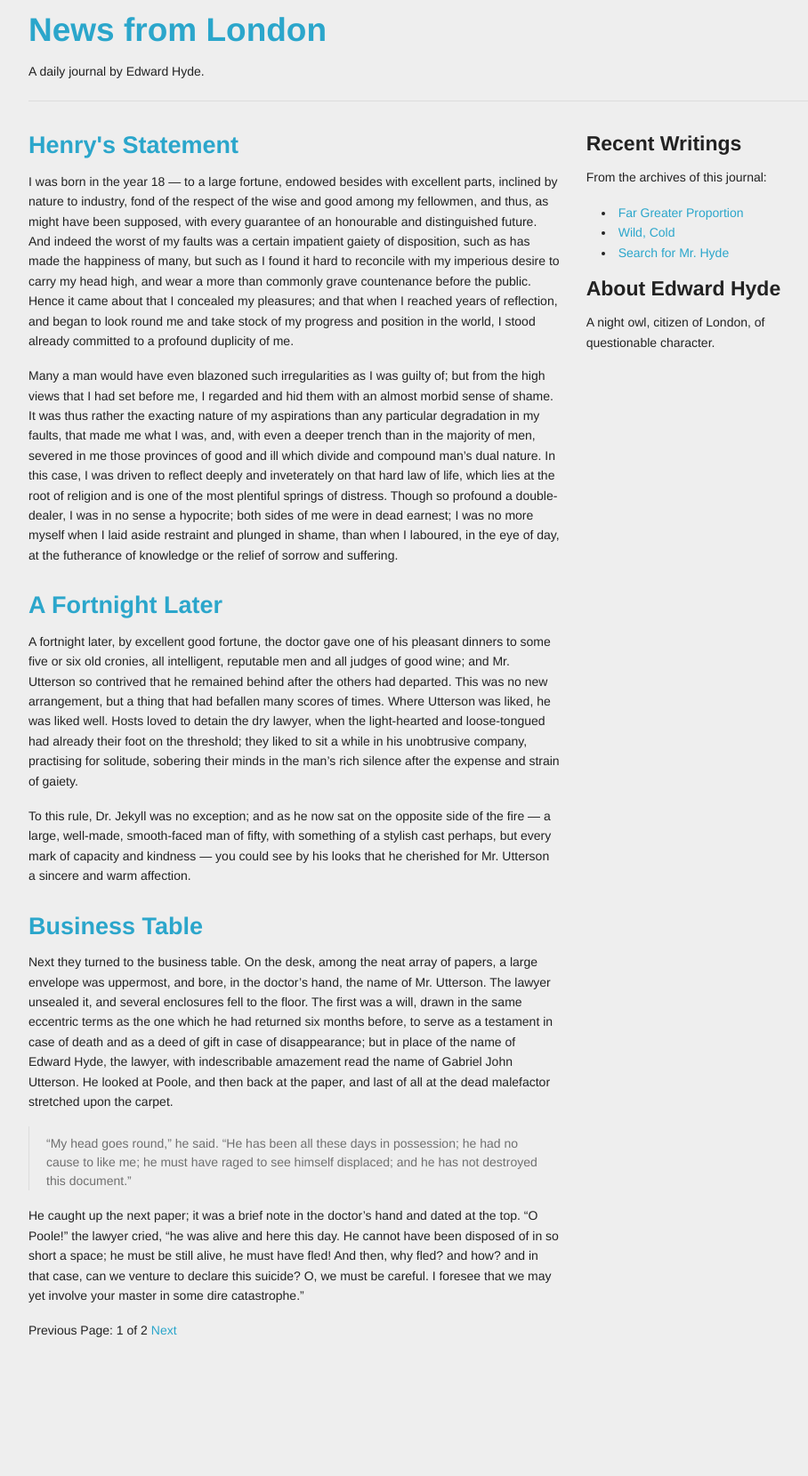
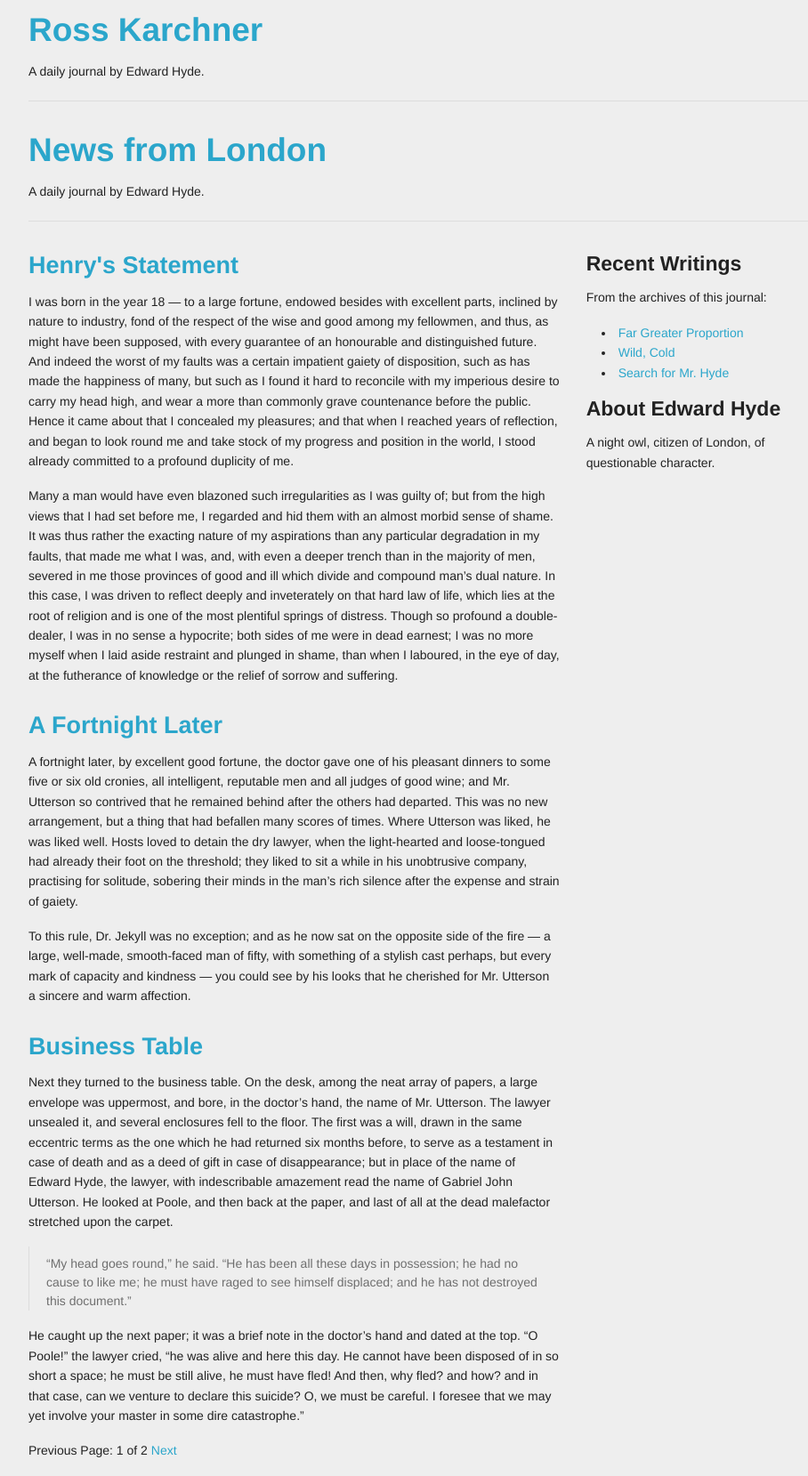
Before and after one commit to danmunz/rosskarchner.github.com, a Jekyll site: the page built from index.html, in a window 1280 px wide. Shown: the whole page at 89% size, without its empty margins (153-1061 px from the left). Built offline with Jekyll 4.4.1, drawn with Linux system fonts in a browser that asks for light colours; Markdown is read by kramdown in place of the engine named in the settings; the list of posts is cut into pages by our own code; before the commit the page ends 1524 px from its top, so only the background shows below that; part of the change alters nothing that is shown.

```diff
--- a/index.html
+++ b/index.html
@@ -1,3 +1,7 @@
+---
+layout: default
+---
+
 <!DOCTYPE html>
 
 <!-- paulirish.com/2008/conditional-stylesheets-vs-css-hacks-answer-neither/ -->
@@ -11,7 +15,7 @@
   <!-- Set the viewport width to device width for mobile -->
   <meta name="viewport" content="width=device-width" />
 
-  <title>News from London</title>
+  <title>{{site.site_name}}</title>
 
   <!-- Included CSS Files (Uncompressed) -->
   <!--
```
